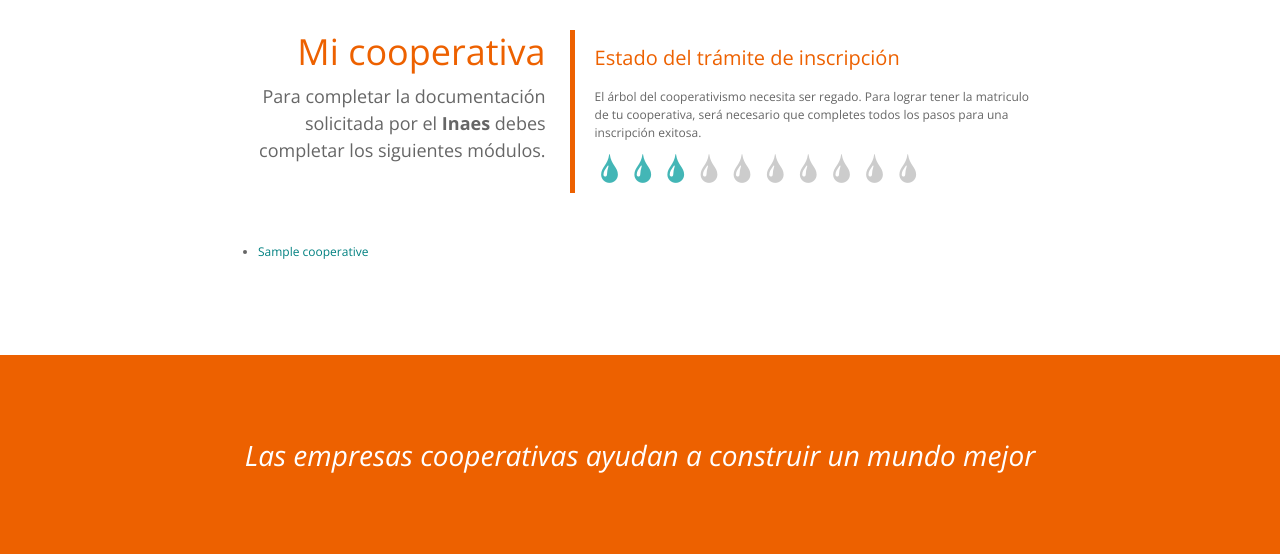
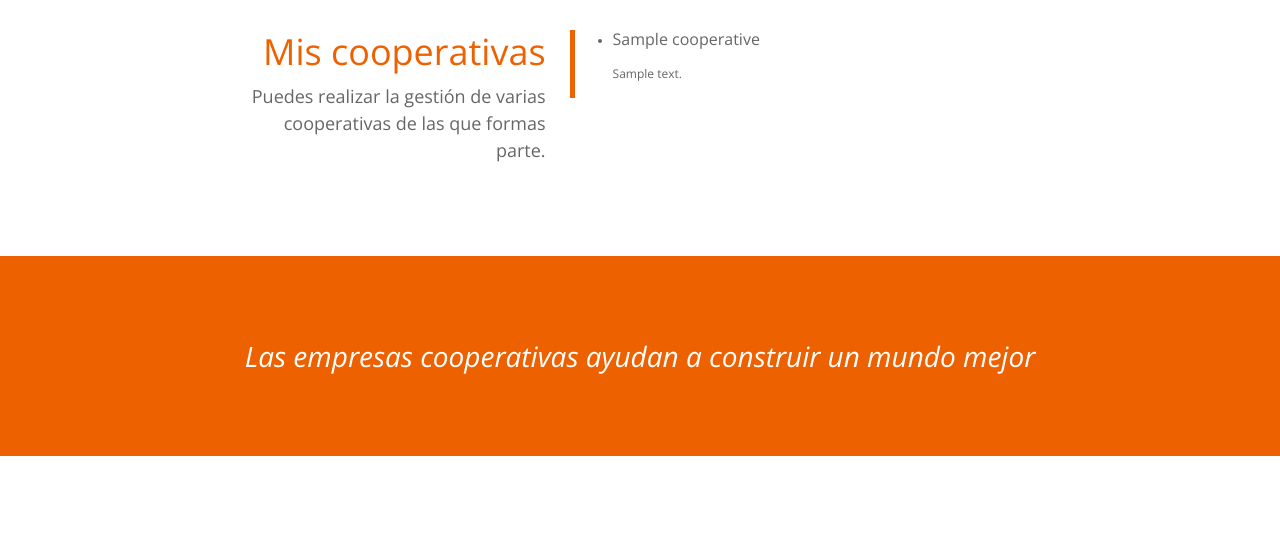
Before and after one commit to banquito/dj_mundo_cooperativo, a Django app: template mc/templates/mi_cooperativa/index.html in a window 1280 px wide. Shown: the part 48-602 px from the top of the page. Run offline with Django 3.2, Linux system fonts and the light colour scheme; the template is opened without the code that fills it: most values are stand-ins (such as "Sample title", 1, 10 or a date in 2020).

Commit message:
agregado de la maquetacion y ajuste en los templates

```diff
--- a/mc/templates/_karma.html
+++ b/mc/templates/_karma.html
@@ -1,7 +1,7 @@
 {% load tags %}
 <div class="content">
   <div class="help">
-    <h2>Mi cooperativa</h2><p>Para completar la documentación
+    <h2>{{ cooperative.nombre }}</h2><p>Para completar la documentación
 solicitada por el <strong>Inaes</strong> debes
 completar los siguientes módulos.</p>
 
--- a/mc/templates/base.html
+++ b/mc/templates/base.html
@@ -43,7 +43,7 @@
         </aside>
         <ul>
           <li><a href="/accounts/profile/">Perfil</a></li>
-          <li><a href="/mi_cooperativa/">Mi cooperativa</a></li>
+          <li><a href="/mi_cooperativa/">Mis cooperativas</a></li>
           <!--li><a href="#">Imagen institucional</a></li>
           <li><a href="#">Aprender</a></li-->
         </ul>
@@ -63,7 +63,7 @@
         {% if request.user.is_authenticated %}
           <nav>
             <a href="/accounts/profile/" class="{% active request "^/accounts/profile/" %}">Perfil</a>|
-            <a href="/mi_cooperativa/" class="{% active request "^/mi_cooperativa/" %}">Mi cooperativa</a>|
+            <a href="/mi_cooperativa/" class="{% active request "^/mi_cooperativa/" %}">Mis cooperativas</a>|
             <!--a href="#">Imagen institucional</a>|
             <a href="#">Aprender</a-->
           </nav>
--- a/mc/templates/mi_cooperativa/index.html
+++ b/mc/templates/mi_cooperativa/index.html
@@ -1,18 +1,28 @@
-{% extends "mi_cooperativa/base.html" %}
+{% extends "base.html" %}
 
-{% block inter %}
-
+{% block content %}
+<section id="profile">
 	<div class="content">
-
+		<div class="help">
+		    <h2>Mis cooperativas</h2>
+		    <p>Puedes realizar la gestión de varias cooperativas de las que formas parte.</p>
+		</div>
+		<div class="panel">
 		    {% if cooperatives %}
-        <ul>
+		        <ul class="cooperatives-list">
 		        {% for cooperative in cooperatives %}
-            <li><a href="/mi_cooperativa/{{ cooperative.id }}/">{{ cooperative.nombre }}</a></li>
+		            <li>
+		            	<a href="/mi_cooperativa/{{ cooperative.id }}/">
+			            	<h5>{{ cooperative.nombre }}</h5>
+			            	<p>{{ cooperative.descripcion }}</p>
+		            	</a>
+		            </li>
 		        {% endfor %}
 		        </ul>
 		    {% else %}
 		        <p>No tienes cooperativas activas.</p>
 		    {% endif %}
-
 	    </div>
+	</div>
+</section>
 {% endblock %}
```
Also changed, not shown: mc/db.sqlite3, 1 other file. Lines whose indentation alone changed are shown as unchanged.
